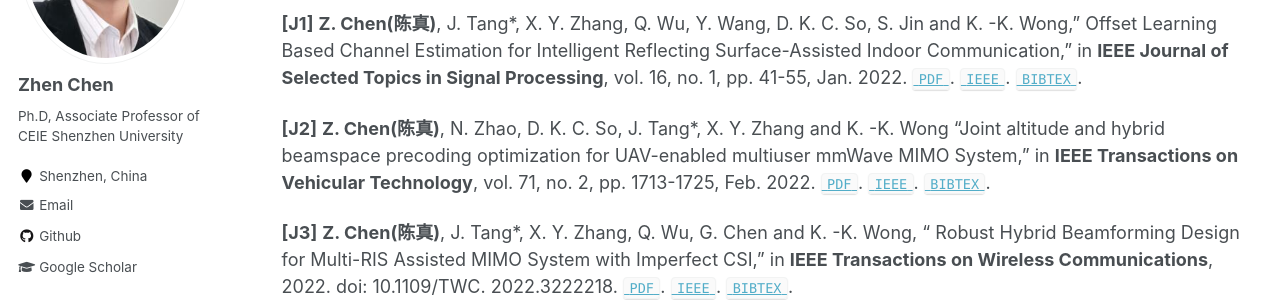
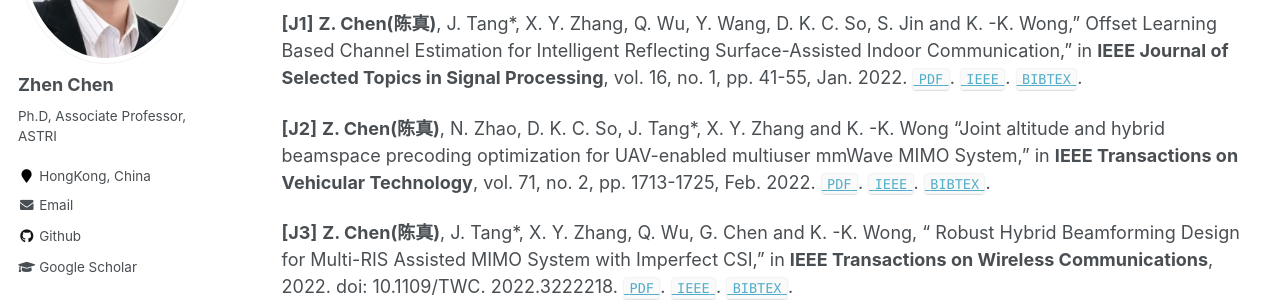
Before and after one commit to baile035/chenz_CV, a Jekyll site: the page built from _pages/publications.md, in a window 1280 px wide. Shown: the part 271-571 px from the top of the page. Built offline with Jekyll 4.4.1, drawn with Linux system fonts in a browser that asks for light colours.

Commit message:
first commit

```diff
--- a/_config.yml
+++ b/_config.yml
@@ -11,9 +11,9 @@ title                    : "Zhen Chen"
 title_separator          : "-"
 name                     : &name "Zhen Chen"
 description              : &description "personal description"
-url                      : https://pxl0912.github.io # the base hostname & protocol for your site e.g. "https://mmistakes.github.io"
+url                      : https://baile035.github.io/chenz_CV/ # the base hostname & protocol for your site e.g. "https://mmistakes.github.io"
 baseurl                  : "" # the subpath of your site, e.g. "/blog"
-repository               : "pxl0912/pxl0912.github.io"
+repository               : "baile035/chenz_CV"
 teaser                   :  # filename of teaser fallback teaser image placed in /images/, .e.g. "500x300.png"
 breadcrumbs              : false # true, false (default)
 words_per_minute         : 160
@@ -82,8 +82,8 @@ analytics:
 author:
   name             : "Zhen Chen"
   avatar           : "ChenZhen.png"
-  bio              : "Ph.D, Associate Professor of CEIE Shenzhen University"
-  location         : "Shenzhen, China"
+  bio              : "Ph.D, Associate Professor, ASTRI"
+  location         : "HongKong, China"
   employer         :
   pubmed           : #"https://www.ncbi.nlm.nih.gov/pubmed/?term=john+snow"
   googlescholar    : "https://scholar.google.com/"
@@ -96,7 +96,7 @@ author:
   flickr           :
   facebook         :
   foursquare       :
-  github           : "pxl0912"
+  github           : "baile035"
   google_plus      :
   keybase          :
   instagram        :
--- a/_pages/publications.md
+++ b/_pages/publications.md
@@ -9,7 +9,7 @@ My publication list: <a href="https://">Zhen Chen</a>, <a href="https://">Google
 Journal Articles
 ----------
 **[J1]** **Z. Chen(陈真)**, J. Tang*, X. Y. Zhang, Q. Wu, Y. Wang, D. K. C. So, S. Jin and K. -K. Wong," Offset Learning Based Channel Estimation for Intelligent Reflecting Surface-Assisted Indoor Communication," in **IEEE Journal of Selected Topics in Signal Processing**, vol. 16, no. 1, pp. 41-55, Jan. 2022.
-[`PDF`](https://pxl0912.github.io/files/Offset_Learning_Based_Channel_Estimation_for_Intelligent_Reflecting_Surface-Assisted_Indoor_Communication.pdf).
+[`PDF`](https://github.com/baile035/chenz_CV/files/Offset_Learning_Based_Channel_Estimation_for_Intelligent_Reflecting_Surface-Assisted_Indoor_Communication.pdf).
 [`IEEE`](https://ieeexplore.ieee.org/document/9622178).
 [`BIBTEX`](https://pxl0912.github.io/files/Offset_Learning_Based_Channel_Estimation_for_Intelligent_Reflecting_Surface-Assisted_Indoor_Communication.bib).
 
```
